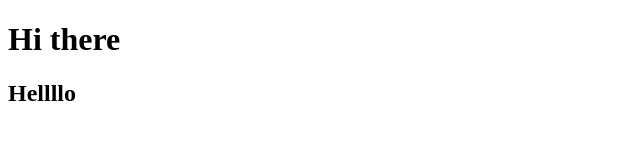
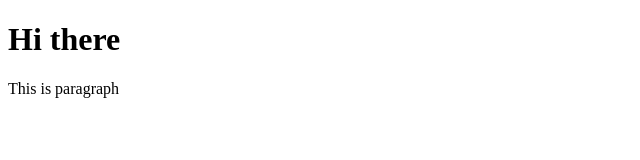
Before and after one commit to bmakf/gitProject, a plain HTML site: page index.html in a window 1280 px wide. Shown: the whole page, without its empty margins (0-640 px from the left). Drawn offline with Linux system fonts and the light colour scheme.

Commit message:
Added paragraph
We updated index.html file from GitHub.

```diff
--- a/index.html
+++ b/index.html
@@ -8,6 +8,6 @@
 </head>
 <body>
     <h1>Hi there</h1>
-    <h2>Hellllo</h2>
+    <p>This is paragraph</p>
 </body>
 </html>
```
